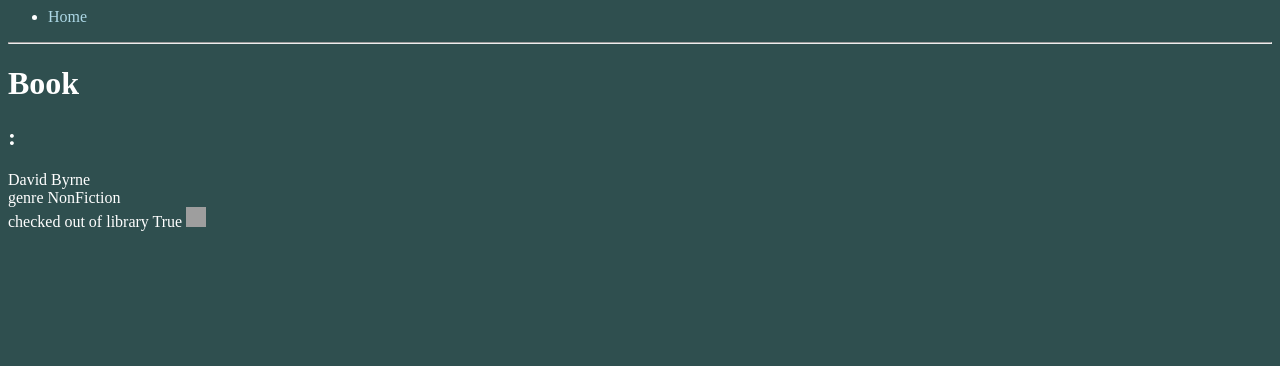
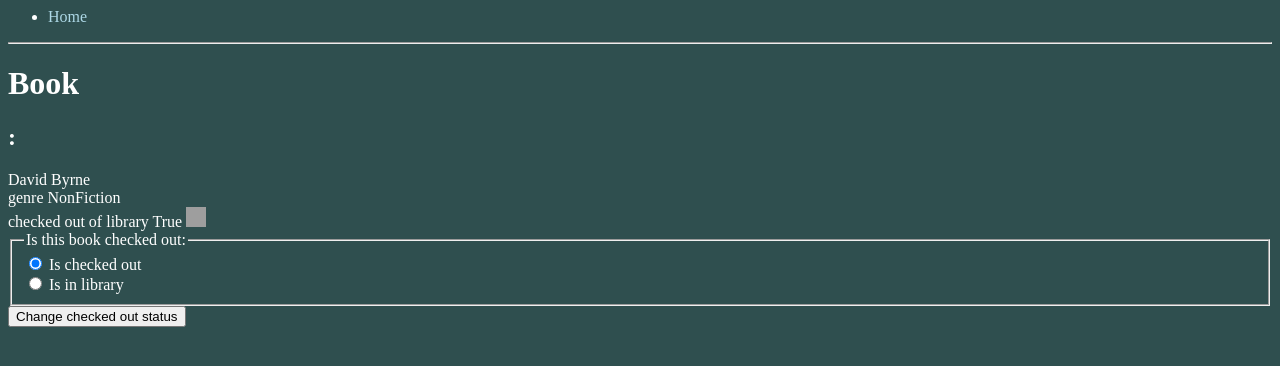
Before and after one commit to DuncanRN/book_library_flask, a Flask app: page /book/0 in a window 1280 px wide. Shown: the top 366 px of the page. Run offline with Flask 2, Linux system fonts and the light colour scheme; grey boxes are pictures that could not be loaded.

Commit message:
all working, just can't get the last bit - the change checked out status to work. issues wound @app route methods = POST perhaps?

```diff
--- a/controllers/controller.py
+++ b/controllers/controller.py
@@ -17,10 +17,8 @@
     genre = request.form['genre']
     checked_out = request.form['checked_out']
     book_id = request.form['book_id']
-
     return_date_picker = request.form['return_date_picker']
     date_of_event = datetime.date(int(return_date_picker[0:4]),int(return_date_picker[5:7]),int(return_date_picker[8:10]))
-
 
     if checked_out == "True":
         checked_out_bool = True
@@ -29,9 +27,8 @@
 
     new_book = Book(book_title, author, genre, checked_out_bool, book_id, date_of_event)
     add_new_book_to_library(new_book) # should this be library.add_book_to_library ?
-
+    # new_book.add_new_book_to_library()
     return render_template('index.html', title='Home', library=library)
-
 
 
 @app.route('/book/<book_number>')
@@ -40,6 +37,19 @@
 
 
 @app.route('/remove/<book_number>')
-def remove_book(book_number):
+def remove_book(book_number): # do i need this line?
     library.pop(int(book_number))
     return render_template('index.html', title='Home', library=library)
+
+# @app.route('/change_checked_out_status/<book_id>/',  methods = ['POST'])
+# def change_checked_out_status(book_id):
+#     # change_checked_out_status
+#     checked_out = request.form['checked_out']
+#     if checked_out == "is_checked_out":
+#         checked_out_bool = True
+#     else:
+#         checked_out_bool = False
+
+#     for book in library:
+#         if book_id == book.book_id:
+#             book[checked_out]=checked_out_bool
--- a/models/book.py
+++ b/models/book.py
@@ -7,3 +7,5 @@
         self.checked_out = checked_out
         self.book_id = book_id
         self.return_date = return_date
+
+    # def add_new_book_to_library();
--- a/static/style.css
+++ b/static/style.css
@@ -6,5 +6,4 @@
 a{
     text-decoration: none;
     color: lightblue;
-
 }
--- a/templates/book.html
+++ b/templates/book.html
@@ -15,8 +15,23 @@
             <img src="/static/recurring_logo.png" width="20" height="20">
 
             {% endif %}
+                <form action="/change_checked_out_status/{{ book.book_id }}/" >
+                    <fieldset>
+                        <legend>Is this book checked out:</legend>
 
+                        <div>
+                            <input type="radio" id="is_checked_out" name="is_checked_out" value="True"
+                                    checked>
+                            <label for="is_checked_out">Is checked out</label>
+                        </div>
 
+                        <div>
+                            <input type="radio" id="checked_out" name="checked_out" value="False">
+                            <label for="in_library">Is in library</label>
+                        </div>
+                    </fieldset>
+                    <input type="submit" value="Change checked out status" class="button">
+                </form>
             </p>
         </div>
 {% endblock %}
--- a/templates/index.html
+++ b/templates/index.html
@@ -10,7 +10,7 @@
             <input type="text" name="title" id="title" placeholder="title">
             <input type="text" name="author" id="author" placeholder="author"> <br>
             <input type="text" name="genre" id="genre" placeholder="genre">
-            <input type="text" name="book_id" id="book_id" placeholder="book id">
+            <input type="number" name="book_id" id="book_id" placeholder="book id">
 
 
             <select name="checked_out" id="checked_out" placeholder="checked out">
```
